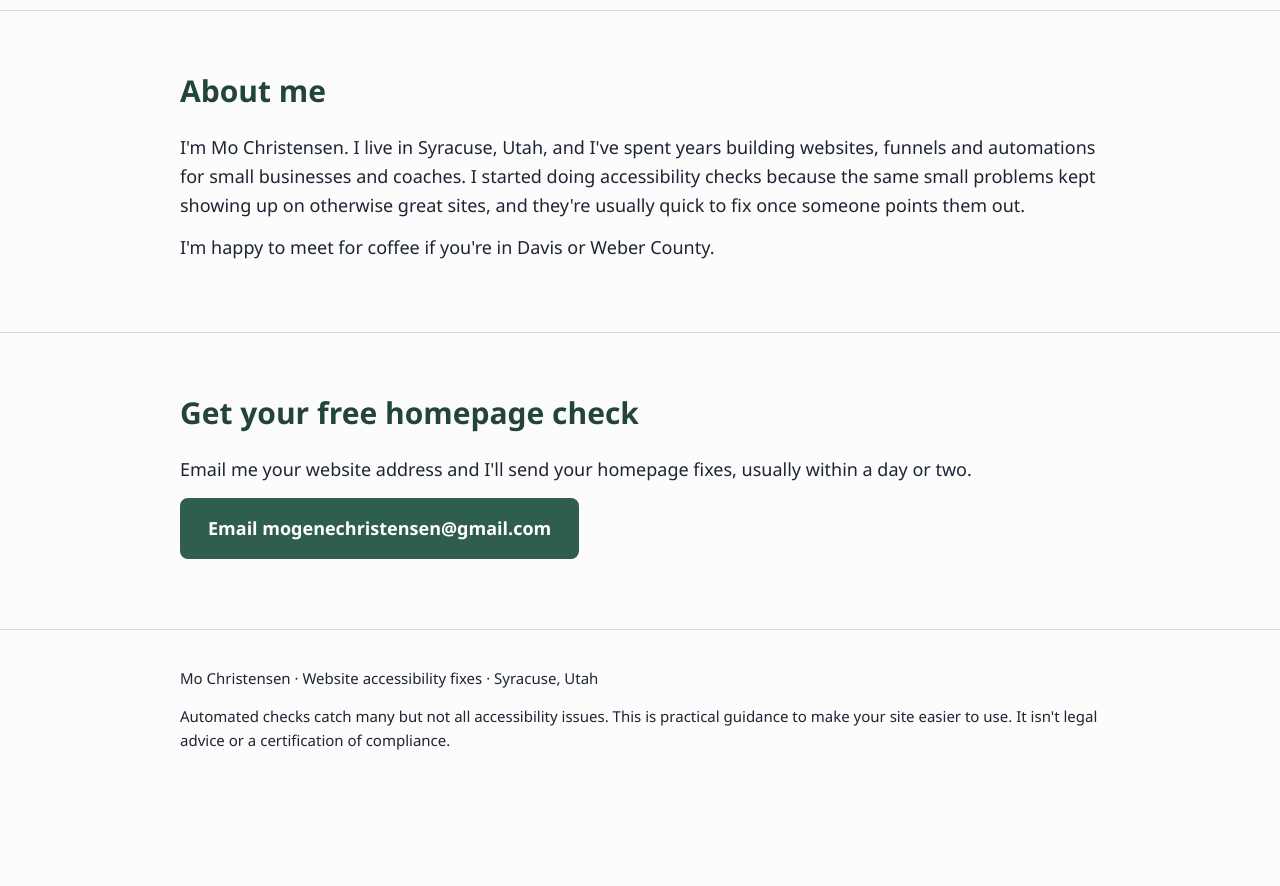
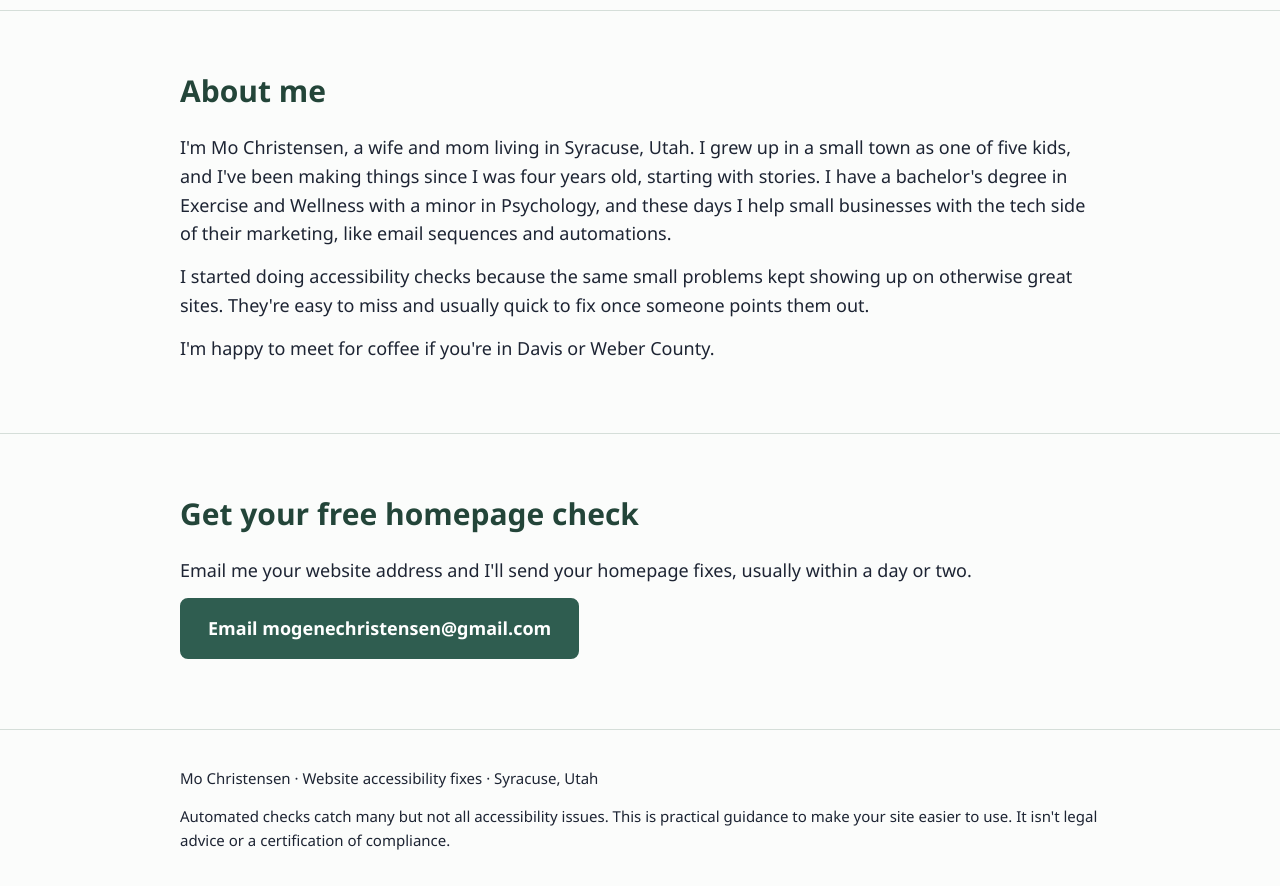
Before and after one commit to mogenec/mogenec.github.io, a plain HTML site: page index.html in a window 1280 px wide. Shown: the part 2220-3106 px from the top of the page. Before the commit the page ends 3034 px from the top, so only its background shows below. Drawn offline with Linux system fonts and the light colour scheme.

Commit message:
Update About me
Co-Authored-By: Claude Opus 5.5 <noreply@anthropic.com>

```diff
--- a/index.html
+++ b/index.html
@@ -101,7 +101,8 @@
     <section aria-labelledby="about">
       <div class="wrap">
         <h2 id="about">About me</h2>
-        <p>I'm Mo Christensen. I live in Syracuse, Utah, and I've spent years building websites, funnels and automations for small businesses and coaches. I started doing accessibility checks because the same small problems kept showing up on otherwise great sites, and they're usually quick to fix once someone points them out.</p>
+        <p>I'm Mo Christensen, a wife and mom living in Syracuse, Utah. I grew up in a small town as one of five kids, and I've been making things since I was four years old, starting with stories. I have a bachelor's degree in Exercise and Wellness with a minor in Psychology, and these days I help small businesses with the tech side of their marketing, like email sequences and automations.</p>
+        <p>I started doing accessibility checks because the same small problems kept showing up on otherwise great sites. They're easy to miss and usually quick to fix once someone points them out.</p>
         <p>I'm happy to meet for coffee if you're in Davis or Weber County.</p>
       </div>
     </section>
```
